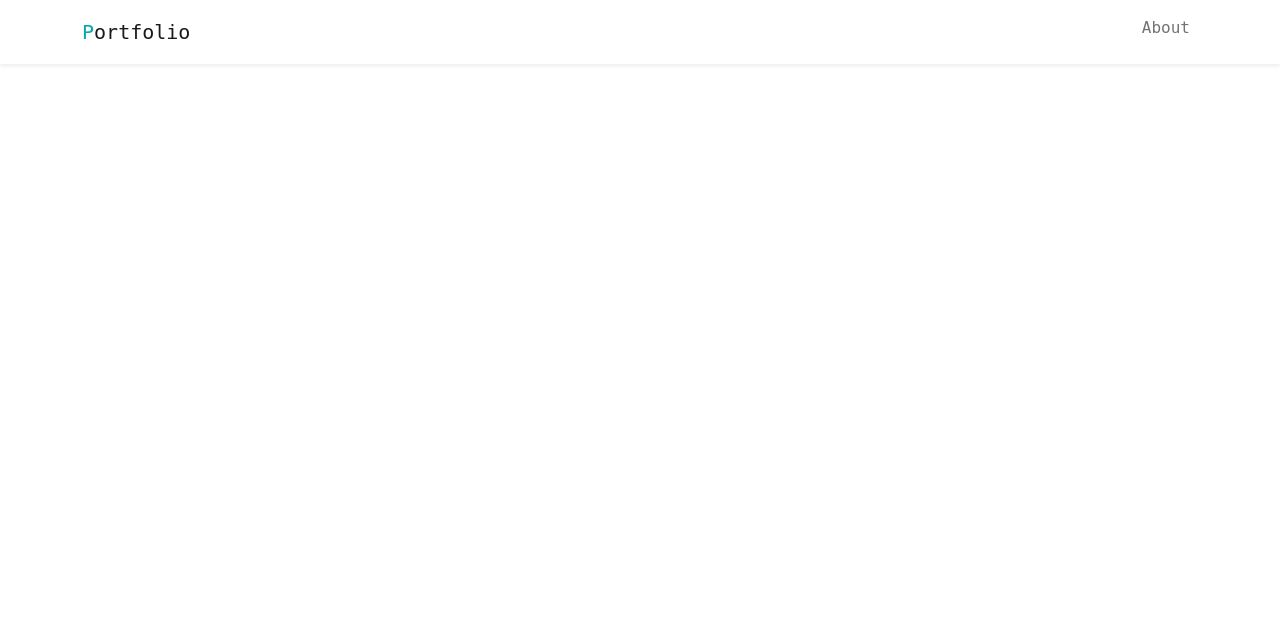
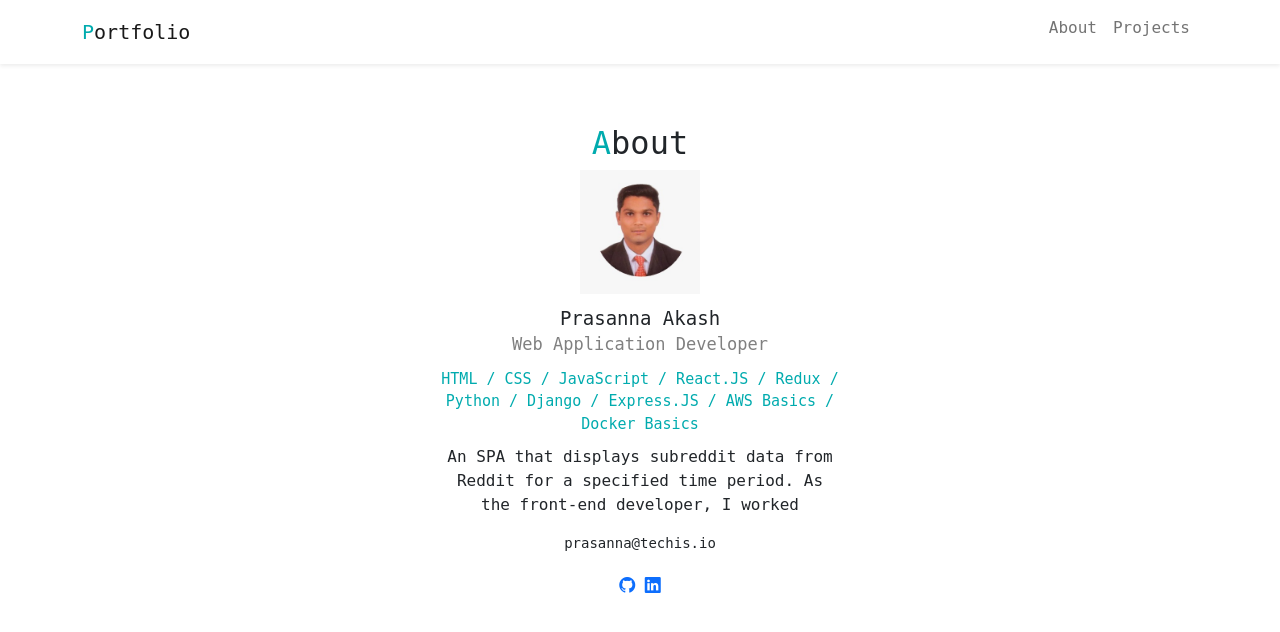
Before and after one commit to prasannaakash29/Portfolio-, a PHP site: page / in a window 1280 px wide. Shown: the top 632 px of the page. Run offline with PHP 8.4, Linux system fonts and the light colour scheme.

Commit message:
added about section

```diff
--- a/index.html
+++ b/index.html
@@ -13,6 +13,7 @@
       crossorigin="anonymous"
     />
     <link rel="stylesheet" href="styles.css">
+    <link rel="stylesheet" href="https://cdn.jsdelivr.net/npm/bootstrap-icons@1.5.0/font/bootstrap-icons.css">
   </head>
   <body>
     <nav class="navbar navbar-expand-lg navbar-light shadow-sm">
@@ -34,10 +35,25 @@
             <li class="nav-item">
               <a class="nav-link font-black" href="#about">About</a>
             </li>
+            <li class="nav-item">
+              <a class="nav-link font-black" href="#projects">Projects</a>
+            </li>
           </ul>
         </div>
       </div>
     </nav>
+    <div id="about">
+      <h2><span class="font-primary">A</span>bout</a> </h2>
+      <img src="images/ppp2.jpeg">
+      <div class="name">Prasanna Akash</div>
+      <div class="vocation">Web Application Developer</div>
+      <div class="skills">HTML / CSS / JavaScript / React.JS / Redux / Python / Django / Express.JS / AWS Basics / Docker Basics</div>
+      <p>An SPA that displays subreddit data from Reddit for a specified time period. As the front-end developer, I worked</p>
+      <div class="email">prasanna@techis.io</div>
+      <div class="icons"></div>
+          <a href="https://github.com/prasannaakash29/Portfolio-"><i class="bi bi-github"></i></a>
+          <a href="#"><i class="bi bi-linkedin"></i></a>
+    </div>
     <script
       src="https://cdn.jsdelivr.net/npm/bootstrap@5.1.1/dist/js/bootstrap.bundle.min.js"
       integrity="sha384-/bQdsTh/da6pkI1MST/rWKFNjaCP5gBSY4sEBT38Q/9RBh9AH40zEOg7Hlq2THRZ"
--- a/styles.css
+++ b/styles.css
@@ -14,3 +14,40 @@ body {
   font-size: 20px;
   font-weight: bold;
 }
+/******************
+About
+*******************/
+
+#about {
+  margin: 60px auto;
+  max-width: 400px;
+  text-align: center;
+}
+#about img {
+  width: 120px;
+  margin-bottom: 10px;
+}
+#about .name {
+  font-size: 19px;
+}
+#about .vocation {
+  color: gray;
+  font-size: 17px;
+  margin-bottom: 10px;
+}
+#about .skills {
+  font-size: 15px;
+  color: #00abae;
+  margin-bottom: 10px;
+}
+#about .email {
+  margin-top: 14px;
+  font-size: 14px;
+}
+#about .icons {
+  margin-top: 20px;
+  font-size: 40px;
+}
+#about .icons a {
+  color: #000;
+}
```
Also changed, not shown: images/1.jpeg (added), images/ppp.jpeg (added), images/ppp2.jpeg (added), 1 other file.
